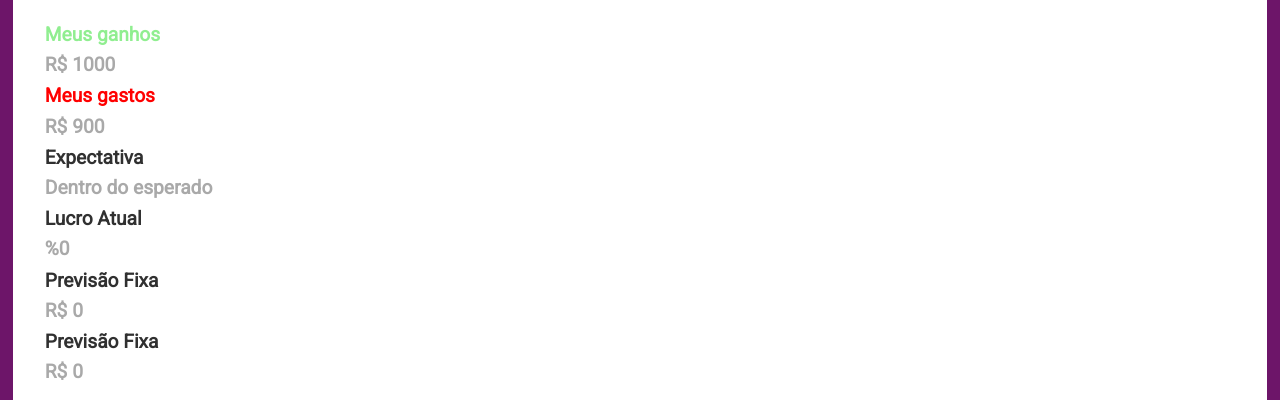
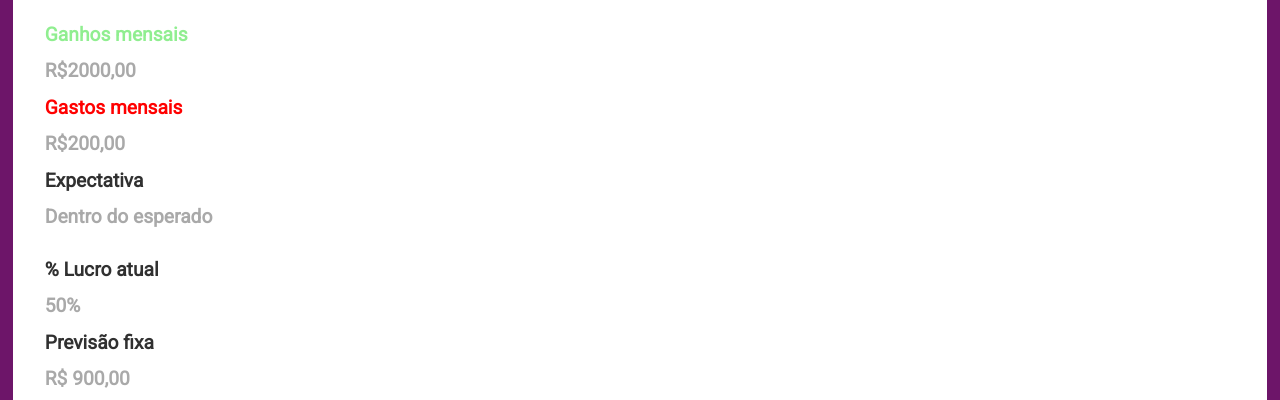
Before and after one commit to andrelara2002/CalculodeOrcamento, a plain HTML site: page index.html in a window 1280 px wide. Shown: the part 368-768 px from the top of the page. Drawn offline with Linux system fonts and the light colour scheme.

Commit message:
Implementando armazenamento universal

```diff
--- a/index.html
+++ b/index.html
@@ -43,7 +43,7 @@
         </ul>
         <a href="#">Alterar</a>
     </div>
-    <div class="card">
+    <div class="card" id="metas-card">
         <h1>Metas</h1>
         <ul id="metas-list">
             <li>
--- a/src/resumo.js
+++ b/src/resumo.js
@@ -4,36 +4,25 @@ const listInvestimentos = document.getElementById("investimentos-list")
 const listCustosF = document.getElementById('custosf-list')
 const listCustosV = document.getElementById('custosv-list')
 
+const letstate = JSON.parse(localStorage.getItem("local_list")) || []
+
 const state = {
-    ganhos: 1000.00,
-    perdas: 900.00,
-    expectativa: "--",
-    lucroAtual: 0,
-    previsaoFixa: 0,
-    previsaoVariavel: 0,
+    ganhos: letstate.ganhos,
+    perdas: letstate.perdas,
+    expectativa: letstate.expectativa,
+    lucroAtual: letstate.lucroAtual,
+    previsaoFixa: letstate.previsaoFixa,
+    previsaoVariavel: letstate.previsaoVariavel,
     metas: {
-        nome: ["Photoshop", "PC novo", "Illustrator"],
-        valorTotal: [],
-        valorMensal: [200, 300, 5000],
-        ValorDario: [],
-        tempoemMeses: []
+        nome: letstate.metas.nome,
+        valorTotal: letstate.metas.valorTotal,
+        valorMensal: letstate.metas.valorMensal,
+        ValorDario: letstate.metas.valorDiario,
+        tempoemMeses: letstate.metas.tempoemMeses
     },
-    investimentos: {
-        nome: [],
-        valorTotal: [],
-        valorMensal: [],
-        valorDiario: [],
-        tempoemMeses: []
-    },
-    custosFixos: {
-        nome: [],
-        valorMensal: []
-    },
-    custosVariaveis: {
-        nome: [],
-        valorMensal: []
-    }
-
+    investimentos: letstate.investimentos,
+    custosFixos: letstate.custosFixos,
+    custosVariaveis: letstate.custosVariaveis
 }
 
 render = function () {
@@ -54,7 +43,7 @@ render = function () {
 
     for (let states of state.metas.nome){
         const num = state.metas.nome.indexOf(states)
-        renderMetas(states, `R$ ${state.metas.valorMensal[num]}`)
+        renderMetas(states, `R$ ${state.metas.valorMensal[num]} /Mês`)
     }
 
     for (let states of state.investimentos.nome){
@@ -190,7 +179,7 @@ saveToStorage = () =>{
     localStorage.setItem('local_list', JSON.stringify(state))
 }
 
-document.getElementById('metas-list').onclick = () => {
+document.getElementById('metas-card').onclick = () => {
     window.location.href = "../public/pages/metas.html"
 }
 
--- a/styles/metas.css
+++ b/styles/metas.css
@@ -20,7 +20,7 @@ html, body{
     margin: 1.9rem 0;
     color: var(--text-accentcolor);
     line-height: 0rem;
-    font-size: 3rem;
+    font-size: 2.4rem;
 }
 
 .header h2 strong{
@@ -76,7 +76,7 @@ ul {
     line-height: .8;
 }
 #metas-list strong{
-    line-height: 1.2rem;
+    line-height: 2rem;
 }
 
 #adicionar-button{
```
